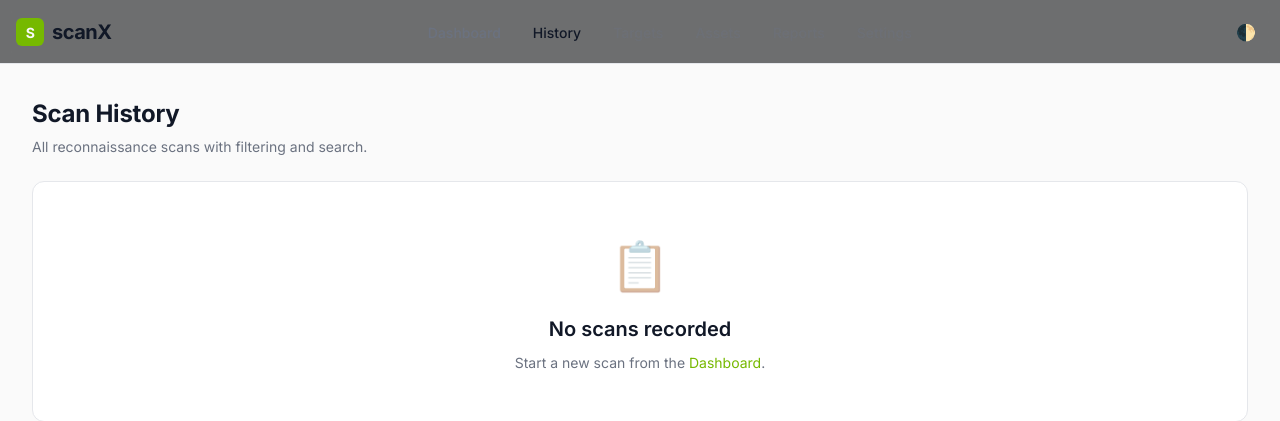
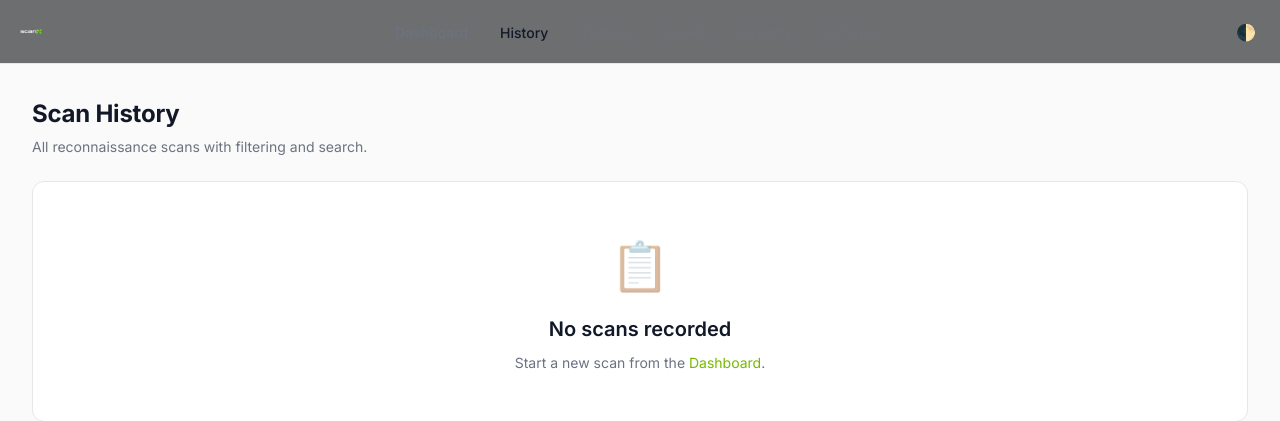
Before and after one commit to l1ackersalman/scanX, a Django app: page /history/ in a window 1280 px wide. Shown: the top 421 px of the page. Run offline with Django 5.2, Linux system fonts and the light colour scheme; data that the repository does not hold is empty.

Commit message:
Restore logo image in header with image tag

```diff
--- a/static/css/scanx.css
+++ b/static/css/scanx.css
@@ -114,10 +114,8 @@ header.app-bar .brand {
   font-weight: 700; font-size: var(--sx-text-xl); letter-spacing: -0.025em;
 }
 .brand-mark {
-  display: inline-flex; align-items: center; justify-content: center;
-  width: 28px; height: 28px; border-radius: 6px;
-  background: var(--sx-accent); color: var(--sx-background);
-  font-weight: 800; font-size: var(--sx-text-sm);
+  width: 30px; height: auto; border-radius: 6px;
+  object-fit: contain;
 }
 header.app-bar mark {
   background: var(--sx-accent); color: var(--sx-background);
--- a/templates/base.html
+++ b/templates/base.html
@@ -22,8 +22,7 @@
     <header class="app-bar">
       <div class="bar-inner">
         <div class="brand">
-          <span class="brand-mark">S</span>
-          <span>scanX</span>
+          <img src="{% static 'images/scanx-logo.png' %}" alt="scanX Logo" class="brand-mark">
         </div>
         <nav class="nav" aria-label="Main navigation">
           <a href="{% url 'scanner:dashboard' %}" {% if request.resolver_match.url_name == 'dashboard' %}aria-current="page"{% endif %}>Dashboard</a>
```
